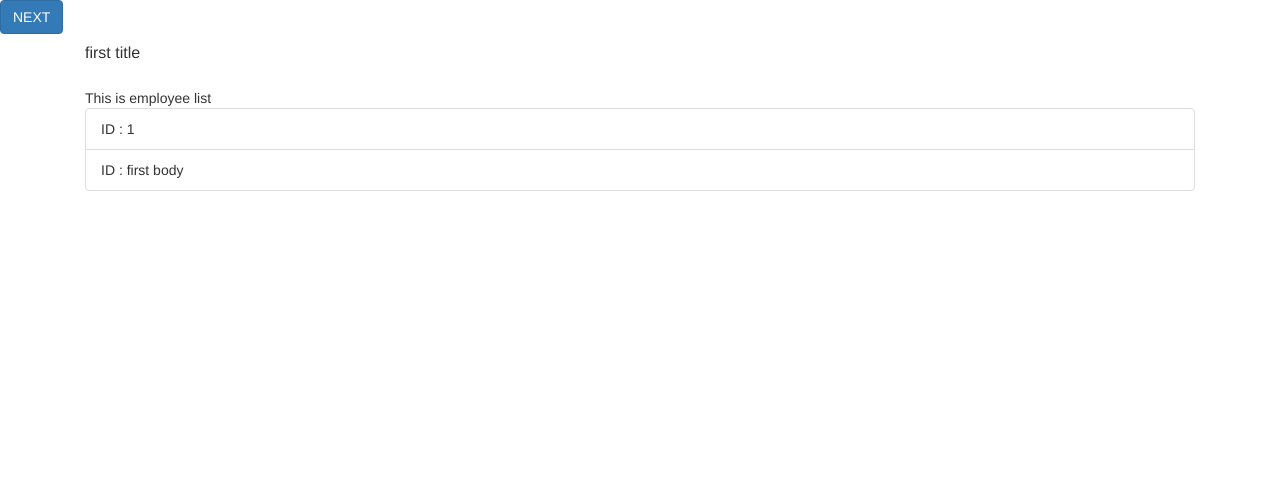
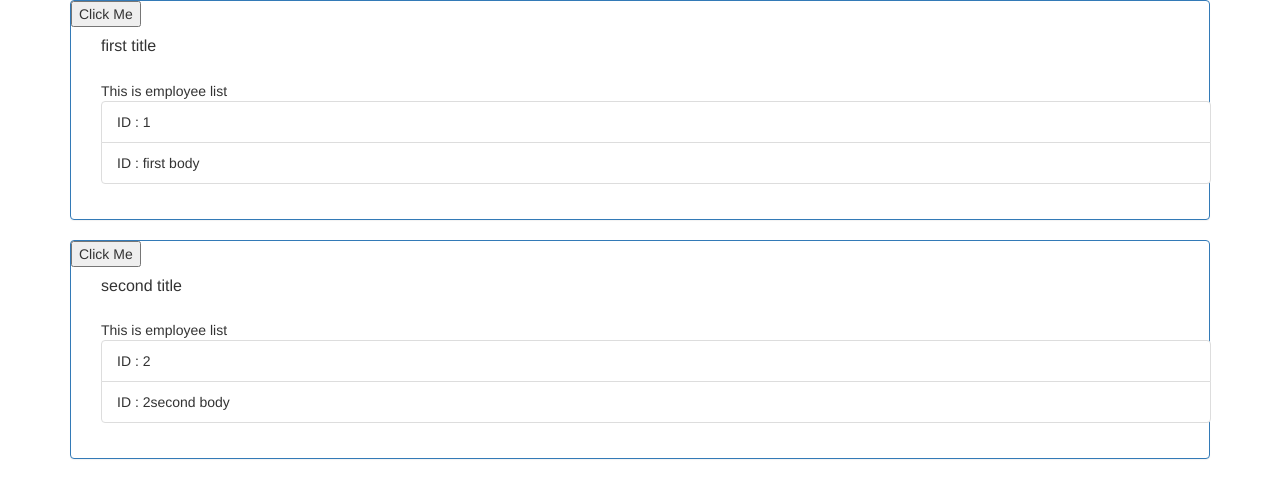
Before and after one commit to mohsinhassan/angular_routing, an Angular app: page /list in a window 1280 px wide. Shown: the top 498 px of the page. Built offline with nearby package versions, Linux system fonts and the light colour scheme.

Commit message:
template variables

```diff
--- a/src/app/employees/display-employee.component.ts
+++ b/src/app/employees/display-employee.component.ts
@@ -1,4 +1,4 @@
-import { Component, OnInit , Input , OnChanges, SimpleChanges} from '@angular/core';
+import { Component, OnInit , Input } from '@angular/core';
 import { Employee } from '../models/employee.model';
 
 @Component({
@@ -6,36 +6,31 @@ import { Employee } from '../models/employee.model';
   templateUrl: './display-employee.component.html',
   styleUrls: ['./display-employee.component.scss']
 })
-export class DisplayEmployeeComponent implements OnInit , OnChanges  {
-  private _employee : Employee;
-  @Input() employeeId : number;
+export class DisplayEmployeeComponent implements OnInit {
 
-  @Input()
-  set employee(val : Employee){
-    // console.log("previous " + (this._employee ? this._employee.title : "null"));
-    // console.log("current " + val.title);
-    this._employee = val;
-  }
-  get employee() : Employee
-  {
-    return this._employee;
-  }
+  @Input() employee : Employee;
 
   constructor() { }
 
   ngOnInit() {
-    //console.log("here32");
+    console.log("here32");
   }
-  ngOnChanges( changes : SimpleChanges){
-    for ( const propName of Object.keys(changes)) {
-      const change = changes[propName];
-      const from = JSON.stringify(change.previousValue);
-      const to = JSON.stringify(change.currentValue);
 
-      console.log(propName + "change from " + from + " to " + to);
-    }
+  logMessage(val)
+  {
+    console.log(val);
+  }
 
-  }
+  // ngOnChanges( changes : SimpleChanges){
+  //   for ( const propName of Object.keys(changes)) {
+  //     const change = changes[propName];
+  //     const from = JSON.stringify(change.previousValue);
+  //     const to = JSON.stringify(change.currentValue);
+
+  //     console.log(propName + "change from " + from + " to " + to);
+  //   }
+
+  // }
 
   // ngOnChanges( changes : SimpleChanges){
   //   const previousEmployee = <Employee>changes.employee.previousValue;
--- a/src/app/employees/list-employee/list-employee.component.html
+++ b/src/app/employees/list-employee/list-employee.component.html
@@ -1,9 +1,11 @@
-<!-- <div class="container">
+<div class="container">
 <div class="panel panel-primary" *ngFor="let employee of employees">
+    <button (click)="logMessage(employee.id)">Click Me</button>
+  <app-display-employee [employee]="employee" #employeeComponent ></app-display-employee>
 
         </div>
 
-      </div> -->
+      </div>
 
-      <button (click)="nextEmployee()" class="btn btn-primary">NEXT</button>
-      <app-display-employee [employee]="employeeToDisplay" [employeeId]="employeeToDisplay.id"></app-display-employee>
+      <!-- <button (click)="nextEmployee()" class="btn btn-primary">NEXT</button>
+      <app-display-employee [employee]="employeeToDisplay" [employeeId]="employeeToDisplay.id"></app-display-employee> -->
--- a/src/app/employees/list-employee/list-employee.component.ts
+++ b/src/app/employees/list-employee/list-employee.component.ts
@@ -37,18 +37,23 @@ export class ListEmployeeComponent implements OnInit  {
 
     }
 
-    nextEmployee() : void{
-      //console.log(this.arrayIndex);
-      if(this.arrayIndex <= 1)
-      {
-        this.employeeToDisplay = this.employees[this.arrayIndex];
-        this.arrayIndex ++;
-      }
-      else {
-        this.employeeToDisplay = this.employees[0];
-        this.arrayIndex = 1;
-      }
-    }
+    logMessage(val)
+  {
+    console.log(val);
+  }
+
+    // nextEmployee() : void{
+    //   //console.log(this.arrayIndex);
+    //   if(this.arrayIndex <= 1)
+    //   {
+    //     this.employeeToDisplay = this.employees[this.arrayIndex];
+    //     this.arrayIndex ++;
+    //   }
+    //   else {
+    //     this.employeeToDisplay = this.employees[0];
+    //     this.arrayIndex = 1;
+    //   }
+    // }
 
 
 }
```
